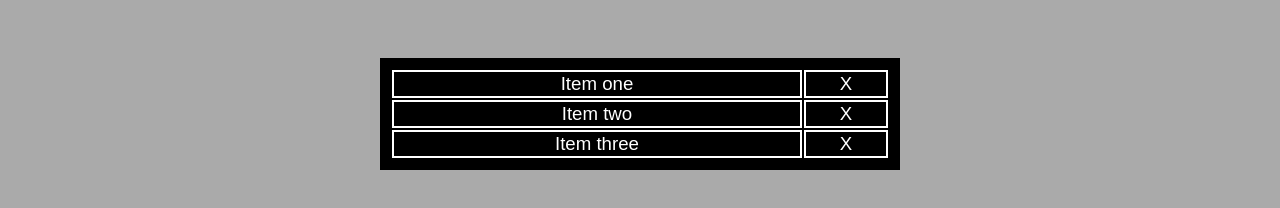
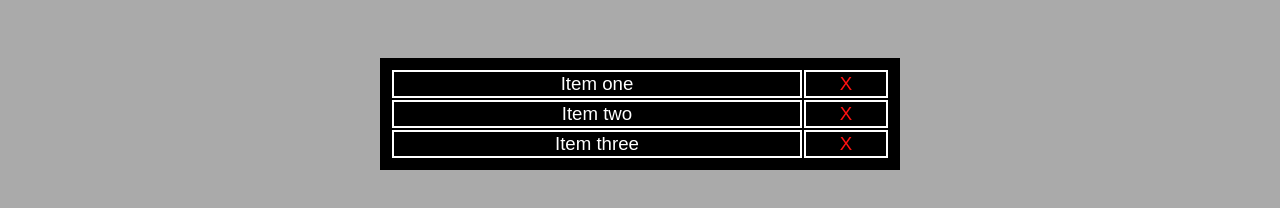
Before and after one commit to julioberina/indecision, a React (Create React App) app: page / in a window 1280 px wide. Shown: the part 346-554 px from the top of the page. Built offline with nearby package versions, Linux system fonts and the light colour scheme.

Commit message:
Change close td text color to red

```diff
--- a/src/App.css
+++ b/src/App.css
@@ -70,4 +70,5 @@
 
 .todo-list .close {
   cursor: pointer;
+  color: #FF1111;
 }
```
